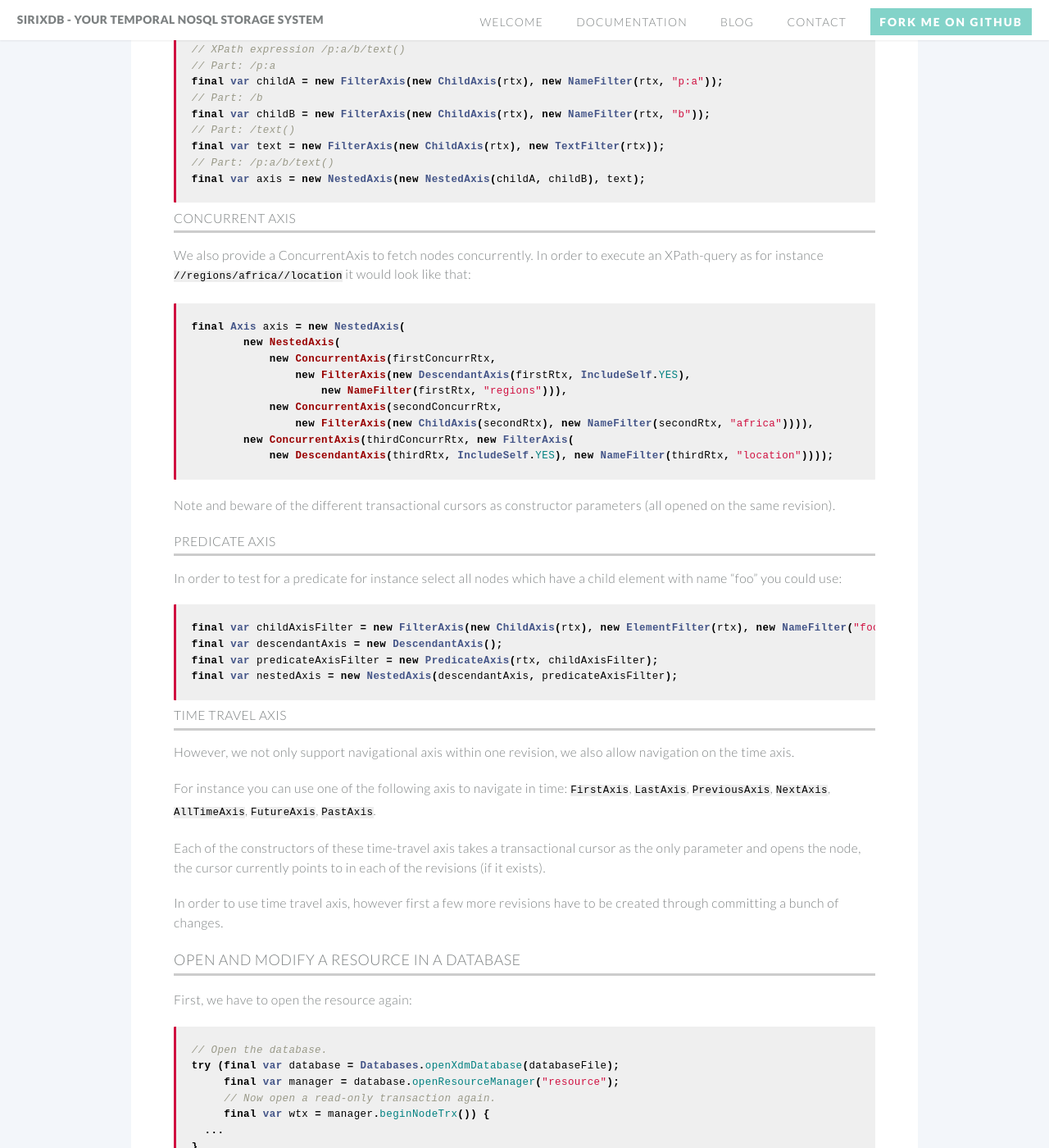
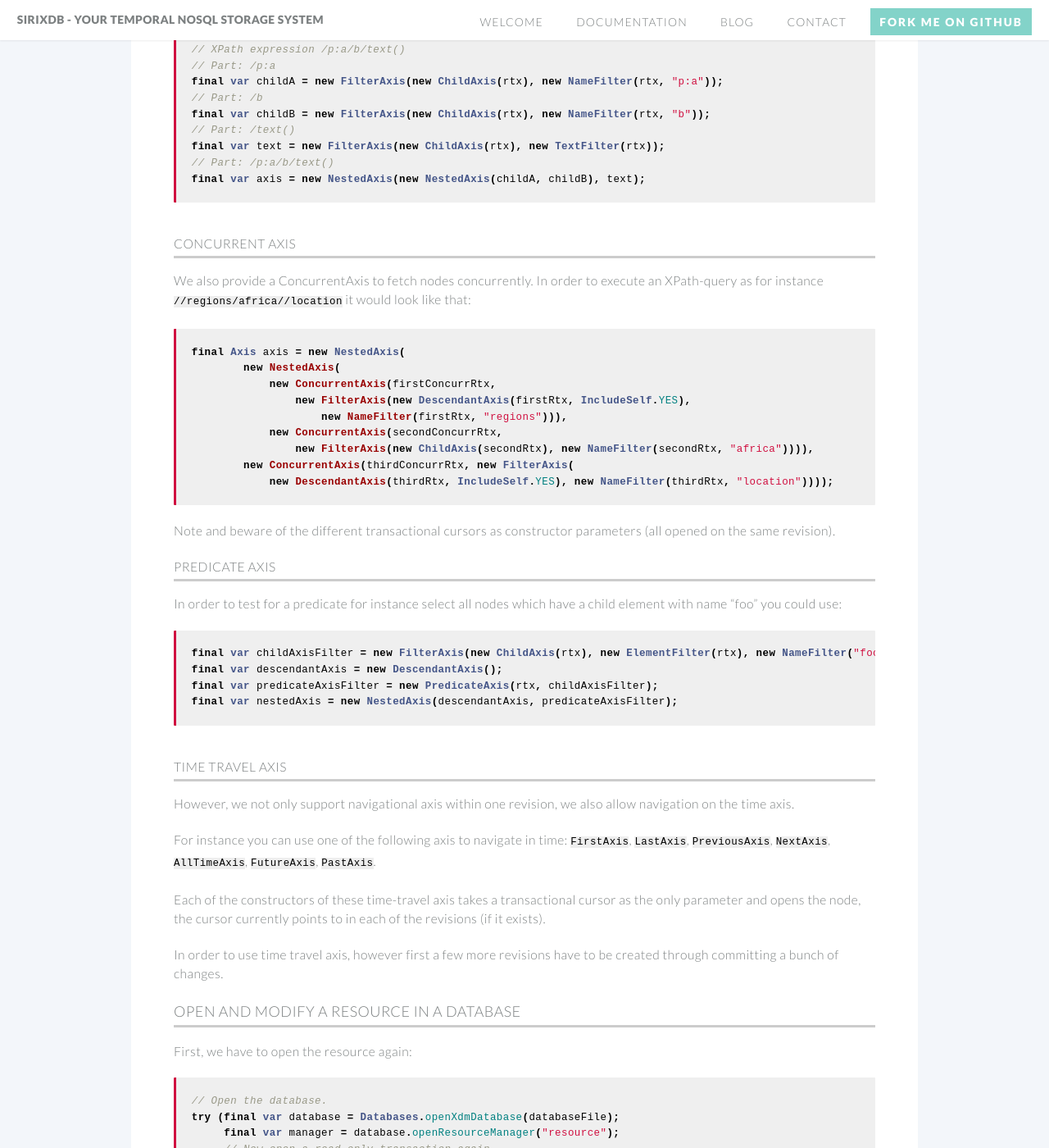
Before and after one commit to sirixdb/sirixdb.github.io, a Jekyll site: the page built from transactional-cursor-api.md, in a window 1280 px wide and 1400 px high, scrolled down 5127 px. Shown: the whole window at 82% size. Built offline with Jekyll 4.4.1, drawn with Linux system fonts in a browser that asks for light colours; our own code applies the rules of GitHub Pages for plain Markdown files.

Commit message:
Update style.css

```diff
--- a/css/style.css
+++ b/css/style.css
@@ -1163,7 +1163,8 @@ div.highlight > pre {
   line-height: 1.2em;
 }
 
-div.highlighter-rouge + h3 {
+div.highlighter-rouge + h2, div.highlighter-rouge + h3,
+div.highlighter-rouge + h4 {
   margin-top: 2em;
 }
 
```
